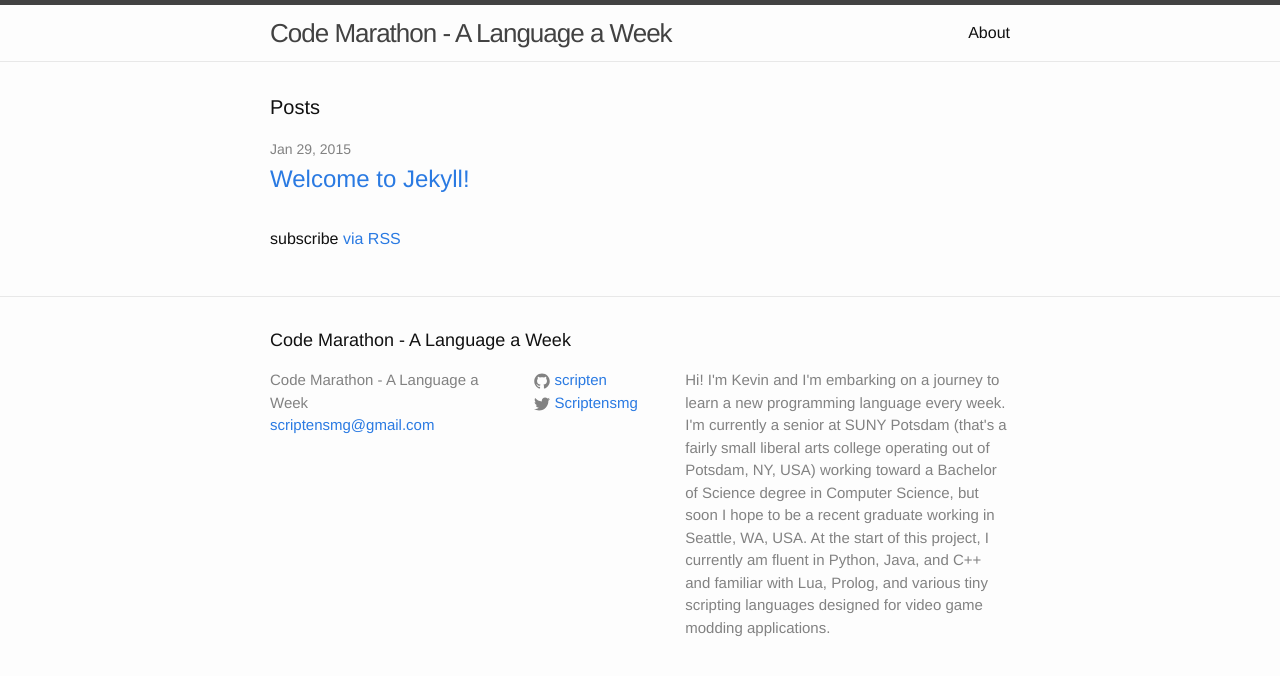
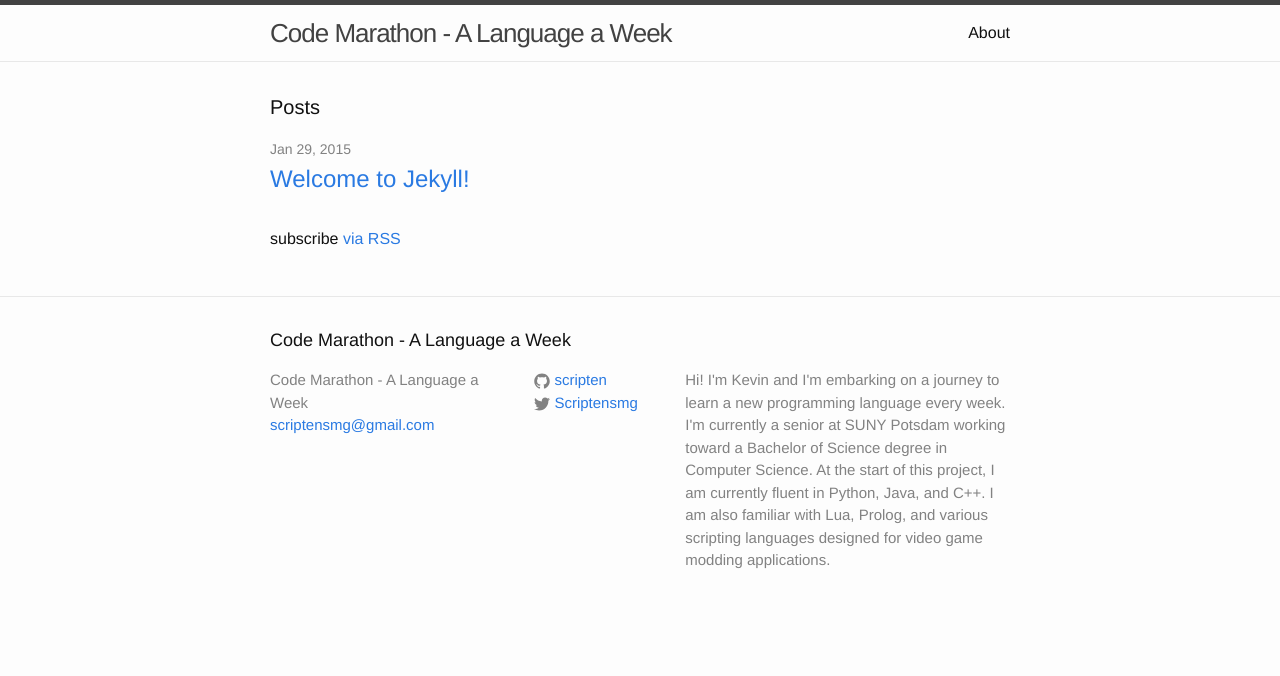
Before and after one commit to scripten/scripten.github.io, a Jekyll site: the page built from index.html, in a window 1280 px wide. Shown: the top 676 px of the page. Built offline with Jekyll 4.4.1, drawn with Linux system fonts in a browser that asks for light colours.

Commit message:
Revised about section

```diff
--- a/_config.yml
+++ b/_config.yml
@@ -3,12 +3,10 @@
 email: scriptensmg@gmail.com
 description: > # this means to ignore newlines until "baseurl:"
   Hi! I'm Kevin and I'm embarking on a journey to learn a new programming
-  language every week. I'm currently a senior at SUNY Potsdam (that's a
-  fairly small liberal arts college operating out of Potsdam, NY, USA)
-   working toward a Bachelor of Science degree in Computer Science, but
-  soon I hope to be a recent graduate working in Seattle, WA, USA. At the
-  start of this project, I currently am fluent in Python, Java, and C++
-  and familiar with Lua, Prolog, and various tiny scripting languages
+  language every week. I'm currently a senior at SUNY Potsdam working
+  toward a Bachelor of Science degree in Computer Science. At the start
+  of this project, I am currently fluent in Python, Java, and C++. I am
+  also familiar with Lua, Prolog, and various scripting languages
   designed for video game modding applications.
 baseurl: "" # the subpath of your site, e.g. /blog/
 url: "http://yourdomain.com" # the base hostname & protocol for your site
```
